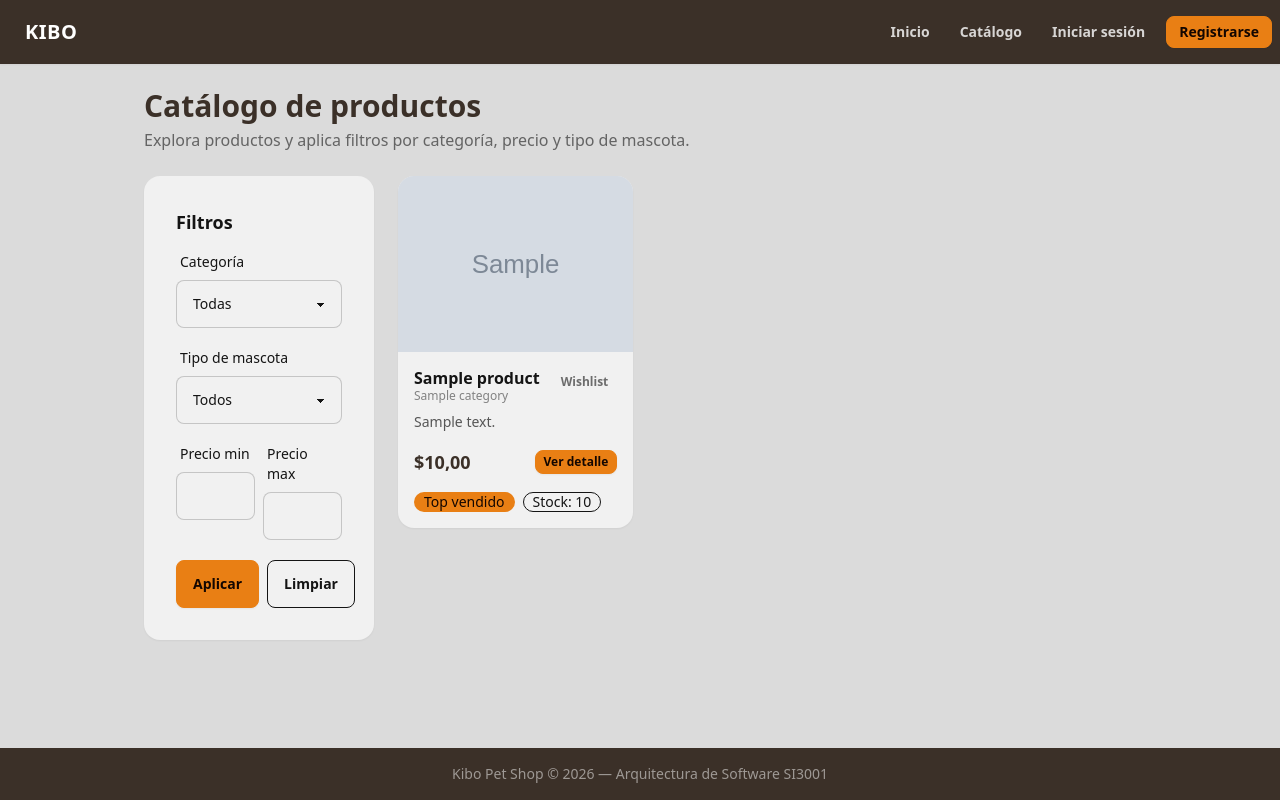
After one commit to SebastianAc02/arquitectura_sfotware_ecommerce, a Django app: page /catalogo/ in a window 1280 px wide. The commit adds this page. Run offline with Django 5.2, Linux system fonts and the light colour scheme; tables that the repository leaves empty hold one stand-in row (values such as "Sample post"); grey boxes marked "Sample" are stand-in pictures; some libraries are stand-ins or nearby versions.

Commit message:
feat: catalogo de productos con filtros, detalle y wishlist
- ProductQuerySet con metodos activos(), top_vendidos(), filter_by()
- ProductManager encapsula logica de filtrado (Fat Model / Query Object)
- catalog_view: filtros GET por categoria, precio y tipo_mascota
- product_detail_view: detalle con resenas y recomendaciones por categoria
- wishlist_toggle: POST-Redirect-GET sobre slug de producto
- Templates catalog.html y product_detail.html con DaisyUI sidebar layout
- home.html actualizado con links reales a catalogo y detalle

```diff
--- /dev/null
+++ b/store/templates/store/catalog.html
@@ -0,0 +1,124 @@
+{% extends 'base_public.html' %}
+{% block title %}Catálogo — Kibo{% endblock %}
+
+{% block content %}
+<div class="mb-6">
+    <h1 class="text-3xl font-bold" style="color:#3b3028;">Catálogo de productos</h1>
+    <p class="text-base-content/60 mt-1">Explora productos y aplica filtros por categoría, precio y tipo de mascota.</p>
+</div>
+
+<div class="grid grid-cols-1 lg:grid-cols-4 gap-6">
+    <aside class="lg:col-span-1">
+        <div class="card bg-base-100 shadow-sm">
+            <div class="card-body">
+                <h2 class="card-title text-lg">Filtros</h2>
+
+                <form method="get" class="space-y-3">
+                    <div>
+                        <label class="label"><span class="label-text">Categoría</span></label>
+                        <select class="select select-bordered w-full" name="categoria">
+                            <option value="">Todas</option>
+                            {% for c in categories %}
+                            <option value="{{ c.slug }}" {% if selected_categoria == c.slug %}selected{% endif %}>{{ c.name }}</option>
+                            {% endfor %}
+                        </select>
+                    </div>
+
+                    <div>
+                        <label class="label"><span class="label-text">Tipo de mascota</span></label>
+                        <select class="select select-bordered w-full" name="tipo">
+                            <option value="">Todos</option>
+                            <option value="perro" {% if selected_tipo == 'perro' %}selected{% endif %}>Perro</option>
+                            <option value="gato" {% if selected_tipo == 'gato' %}selected{% endif %}>Gato</option>
+                            <option value="ave" {% if selected_tipo == 'ave' %}selected{% endif %}>Ave</option>
+                            <option value="todos" {% if selected_tipo == 'todos' %}selected{% endif %}>Multi-especie</option>
+                        </select>
+                    </div>
+
+                    <div class="grid grid-cols-2 gap-2">
+                        <div>
+                            <label class="label"><span class="label-text">Precio min</span></label>
+                            <input type="number" step="0.01" class="input input-bordered w-full" name="precio_min" value="{{ selected_precio_min }}">
+                        </div>
+                        <div>
+                            <label class="label"><span class="label-text">Precio max</span></label>
+                            <input type="number" step="0.01" class="input input-bordered w-full" name="precio_max" value="{{ selected_precio_max }}">
+                        </div>
+                    </div>
+
+                    <div class="flex gap-2 pt-2">
+                        <button class="btn btn-warning flex-1" type="submit">Aplicar</button>
+                        <a href="{% url 'store:catalog' %}" class="btn btn-outline">Limpiar</a>
+                    </div>
+                </form>
+            </div>
+        </div>
+    </aside>
+
+    <section class="lg:col-span-3">
+        {% if products %}
+        <div class="grid grid-cols-1 sm:grid-cols-2 xl:grid-cols-3 gap-4">
+            {% for product in products %}
+            <div class="card bg-base-100 shadow-sm hover:shadow-md transition-shadow">
+                {% if product.image %}
+                <figure class="h-44 overflow-hidden">
+                    <img src="{{ product.image.url }}" alt="{{ product.name }}" class="w-full h-full object-cover">
+                </figure>
+                {% else %}
+                <figure class="h-44 bg-base-200 flex items-center justify-center">
+                    <span class="text-sm text-base-content/60">Sin imagen</span>
+                </figure>
+                {% endif %}
+
+                <div class="card-body p-4">
+                    <div class="flex justify-between items-start gap-2">
+                        <div>
+                            <h2 class="card-title text-base leading-tight">{{ product.name }}</h2>
+                            <p class="text-xs text-base-content/50">{{ product.category.name }}</p>
+                        </div>
+
+                        <form method="post" action="{% url 'store:wishlist_toggle' product.slug %}">
+                            {% csrf_token %}
+                            <input type="hidden" name="next" value="{{ request.get_full_path }}">
+                            <button type="submit" class="btn btn-ghost btn-xs" title="Wishlist">
+                                {% if user.is_authenticated and product.id in wishlist_ids %}
+                                    <span class="text-xs text-success">En wishlist</span>
+                                {% else %}
+                                    <span class="text-xs text-base-content/60">Wishlist</span>
+                                {% endif %}
+                            </button>
+                        </form>
+                    </div>
+
+                    <p class="text-sm text-base-content/70 line-clamp-2">{{ product.description|default:'Producto para tu mascota.' }}</p>
+
+                    <div class="flex justify-between items-center mt-2">
+                        <span class="font-bold text-lg" style="color:#3b3028;">${{ product.price }}</span>
+                        <a href="{% url 'store:product_detail' product.slug %}" class="btn btn-xs btn-warning">Ver detalle</a>
+                    </div>
+
+                    <div class="mt-2 flex gap-2 flex-wrap">
+                        {% if product.id in top_ids %}
+                            <span class="badge badge-warning">Top vendido</span>
+                        {% endif %}
+                        {% if product.stock > 0 %}
+                            <span class="badge badge-outline">Stock: {{ product.stock }}</span>
+                        {% else %}
+                            <span class="badge badge-error">Sin stock</span>
+                        {% endif %}
+                    </div>
+                </div>
+            </div>
+            {% endfor %}
+        </div>
+        {% else %}
+        <div class="card bg-base-100 shadow-sm">
+            <div class="card-body text-center py-16">
+                <p class="text-lg font-medium">No se encontraron productos con esos filtros.</p>
+                <a href="{% url 'store:catalog' %}" class="btn btn-outline mt-3">Limpiar filtros</a>
+            </div>
+        </div>
+        {% endif %}
+    </section>
+</div>
+{% endblock %}
--- a/store/urls.py
+++ b/store/urls.py
@@ -6,4 +6,7 @@ app_name = 'store'
 
 urlpatterns = [
     path('', views.home, name='home'),
+    path('catalogo/', views.catalog_view, name='catalog'),
+    path('producto/<slug:slug>/', views.product_detail_view, name='product_detail'),
+    path('producto/<slug:slug>/wishlist-toggle/', views.wishlist_toggle, name='wishlist_toggle'),
 ]
--- a/store/views.py
+++ b/store/views.py
@@ -1,13 +1,113 @@
 # Author: Equipo Kibo
-from django.shortcuts import render
-from .models import Product, Category
+from django.contrib import messages
+from django.contrib.auth.decorators import login_required
+from django.shortcuts import get_object_or_404, redirect, render
+from django.urls import reverse
+
+from .models import Category, Product, Review, Wishlist
 
 
 def home(request):
     """Vista principal de la tienda — página de inicio."""
-    products = Product.objects.filter(is_active=True)[:8]
+    products = Product.objects.activos().select_related('category')[:8]
     categories = Category.objects.all()
     return render(request, 'store/home.html', {
         'products': products,
         'categories': categories,
     })
+
+
+def catalog_view(request):
+    """Listado de productos con filtros por GET params."""
+    products = (
+        Product.objects.activos()
+        .select_related('category')
+        .filter_by(request.GET)
+    )
+    categories = Category.objects.all()
+
+    top_vendidos = Product.objects.activos().top_vendidos()[:6]
+    top_ids = [p.id for p in top_vendidos if getattr(p, 'sold_qty', 0) > 0]
+
+    wishlist_ids = set()
+    if request.user.is_authenticated:
+        wishlist_ids = set(
+            Wishlist.objects.filter(user=request.user, product__in=products)
+            .values_list('product_id', flat=True)
+        )
+
+    context = {
+        'products': products,
+        'categories': categories,
+        'wishlist_ids': wishlist_ids,
+        'top_ids': top_ids,
+        'selected_categoria': request.GET.get('categoria', ''),
+        'selected_tipo': request.GET.get('tipo', ''),
+        'selected_precio_min': request.GET.get('precio_min', ''),
+        'selected_precio_max': request.GET.get('precio_max', ''),
+    }
+    return render(request, 'store/catalog.html', context)
+
+
+def product_detail_view(request, slug):
+    """Detalle de producto por slug, con reseñas y recomendaciones."""
+    product = get_object_or_404(
+        Product.objects.select_related('category'),
+        slug=slug,
+        is_active=True,
+    )
+
+    reviews = Review.objects.filter(product=product).select_related('user')
+
+    recommendation_qs = Product.objects.activos().filter(
+        category=product.category,
+    ).exclude(id=product.id)
+
+    if product.tipo_mascota:
+        recommendation_qs = recommendation_qs.filter(tipo_mascota__iexact=product.tipo_mascota)
+
+    recommendations = list(recommendation_qs.select_related('category')[:4])
+    if len(recommendations) < 4:
+        current_ids = [p.id for p in recommendations]
+        fill = Product.objects.activos().filter(
+            category=product.category,
+        ).exclude(id__in=[product.id, *current_ids]).select_related('category')[: (4 - len(recommendations))]
+        recommendations.extend(list(fill))
+
+    is_wishlisted = False
+    wishlist_reco_ids = set()
+    if request.user.is_authenticated:
+        is_wishlisted = Wishlist.objects.filter(user=request.user, product=product).exists()
+        wishlist_reco_ids = set(
+            Wishlist.objects.filter(user=request.user, product__in=recommendations)
+            .values_list('product_id', flat=True)
+        )
+
+    return render(request, 'store/product_detail.html', {
+        'product': product,
+        'reviews': reviews,
+        'recommendations': recommendations,
+        'is_wishlisted': is_wishlisted,
+        'wishlist_reco_ids': wishlist_reco_ids,
+    })
+
+
+@login_required
+def wishlist_toggle(request, slug):
+    """Toggle de wishlist usando PRG: POST -> redirect."""
+    product = get_object_or_404(Product, slug=slug, is_active=True)
+
+    favorite, created = Wishlist.objects.get_or_create(user=request.user, product=product)
+    if created:
+        messages.success(request, f'"{product.name}" agregado a tu wishlist.')
+    else:
+        favorite.delete()
+        messages.info(request, f'"{product.name}" removido de tu wishlist.')
+
+    next_url = request.POST.get('next') or request.GET.get('next')
+    if not next_url:
+        next_url = request.META.get('HTTP_REFERER')
+    if not next_url:
+        next_url = reverse('store:product_detail', kwargs={'slug': product.slug})
+
+    return redirect(next_url)
--- a/templates/base_public.html
+++ b/templates/base_public.html
@@ -25,9 +25,10 @@
                 </label>
                 <ul tabindex="0" class="menu menu-sm dropdown-content mt-3 z-50 p-2 shadow bg-base-100 rounded-box w-52">
                     <li><a href="{% url 'store:home' %}">Inicio</a></li>
+                    <li><a href="{% url 'store:catalog' %}">Catálogo</a></li>
                     {% if user.is_authenticated %}
                         <li><a href="{% url 'accounts:profile' %}">Mi perfil</a></li>
-                        {% if user.profile.is_admin %}
+                        {% if user.profile and user.profile.is_admin %}
                         <li><a href="{% url 'admin_panel:dashboard' %}">Panel admin</a></li>
                         {% endif %}
                         <li><a href="{% url 'accounts:logout' %}">Cerrar sesión</a></li>
@@ -38,17 +39,18 @@
                 </ul>
             </div>
             <a href="{% url 'store:home' %}" class="btn btn-ghost text-xl font-bold text-white tracking-wide">
-                🐾 KIBO
+                KIBO
             </a>
         </div>
 
         <div class="navbar-end hidden lg:flex gap-1">
             <a href="{% url 'store:home' %}" class="btn btn-ghost btn-sm text-white/80 hover:text-white">Inicio</a>
+            <a href="{% url 'store:catalog' %}" class="btn btn-ghost btn-sm text-white/80 hover:text-white">Catálogo</a>
             {% if user.is_authenticated %}
                 <a href="{% url 'accounts:profile' %}" class="btn btn-ghost btn-sm text-white/80 hover:text-white">
                     {{ user.username }}
                 </a>
-                {% if user.profile.is_admin %}
+                {% if user.profile and user.profile.is_admin %}
                 <a href="{% url 'admin_panel:dashboard' %}" class="btn btn-ghost btn-sm text-white/80 hover:text-white">
                     Panel
                 </a>
```
Also changed, not shown: store/models.py (+60 -0 lines), store/templates/store/home.html (+6 -6 lines), store/templates/store/product_detail.html (added, +114 -0 lines).
